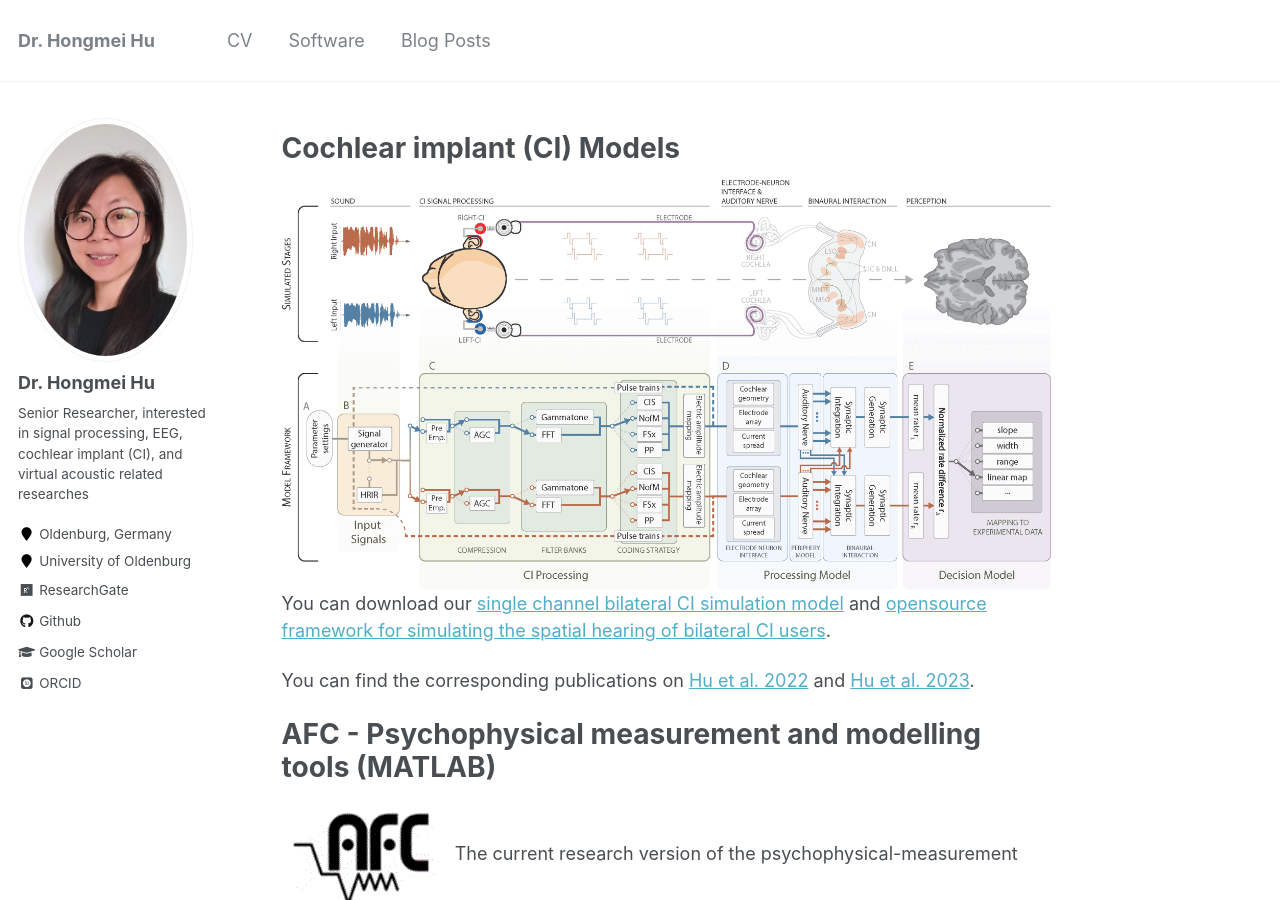
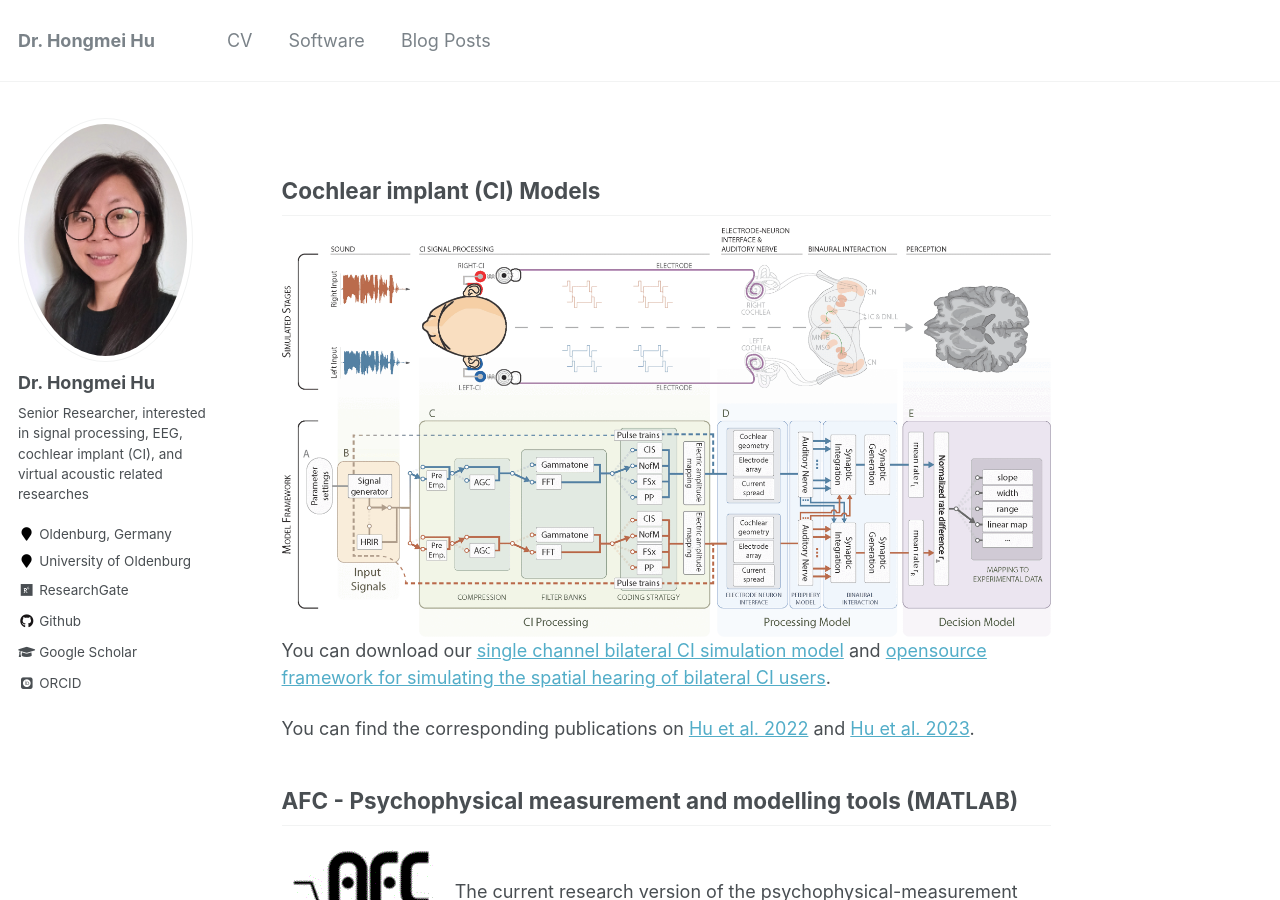
Before and after one commit to HongmeiHu/HongmeiHu.github.io, a Jekyll site: the page built from _pages/software.md, in a window 1280 px wide and 900 px high. Built offline with Jekyll 4.4.1, drawn with Linux system fonts in a browser that asks for light colours; some web fonts are replaced.

Commit message:
fine tune the headings

```diff
--- a/_pages/software.md
+++ b/_pages/software.md
@@ -7,7 +7,7 @@ header:
 
 
 
-# Cochlear implant (CI) Models
+## Cochlear implant (CI) Models
 
 ![](/images/software/aacus230034.gif)
 You can download our [single channel bilateral CI simulation model](https://zenodo.org/records/5571858) and [opensource framework for simulating the spatial hearing of bilateral CI users](https://zenodo.org/records/7471961).
@@ -16,24 +16,31 @@ You can find the corresponding publications on [Hu et al. 2022](https://doi.org/
 
 
 
-# AFC - Psychophysical measurement and modelling tools (MATLAB)
+
+## AFC - Psychophysical measurement and modelling tools (MATLAB)
 
 <!-- ![](/images/software/afc_logo.gif)  -->
 ![](/images/software/afc.gif)   The current research version of the psychophysical-measurement and modelling package AFC is available on [www.aforcedchoice.com](https://medi.uni-oldenburg.de/afc/).
 
 
-# RAZR - Perceptually plausible room acoustics simulation
+
+
+## RAZR - Perceptually plausible room acoustics simulation
 
 ![](/images/software/razr.gif)  Room acoustics simulation and auralization tools
 The current research version of the room acoustics simulator RAZR is available on [www.razrengine.com](https://medi.uni-oldenburg.de/razr/).
 
-# FAAME - Framework for Acoustic and Auditory Models and Evaluation
+
+
+
+## FAAME - Framework for Acoustic and Auditory Models and Evaluation
 
 ![](/images/software/faame.gif)  This framework bundles tools for acoustic and auditory modelling as well as evaluation. The FAAME is available on [www.faame4u.com](https://medi.uni-oldenburg.de/faame/).
 
 
 
-# Other resources
+
+## Other resources
 
 We also developed some speech test materials. For example, the Mandarin Chinese matrix sentence test [(CMNmatrix, Hu et al. 2018)](https://doi.org/10.1080/14992027.2018.1483083) and the Cantonese matrix sentence test [ (YUEmaxtrix, Hu et al. 2022)](https://doi.org/10.1080/14992027.2022.2142683). They are available at [Hörzentrum Oldenburg](https://www.hz-ol.de/en/home.html).
 
```
